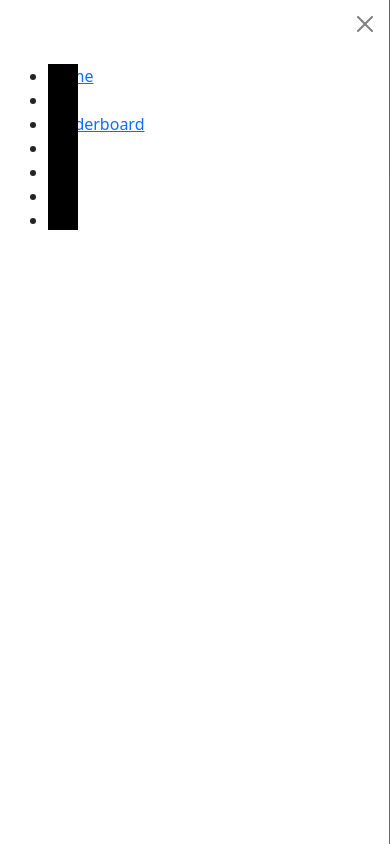
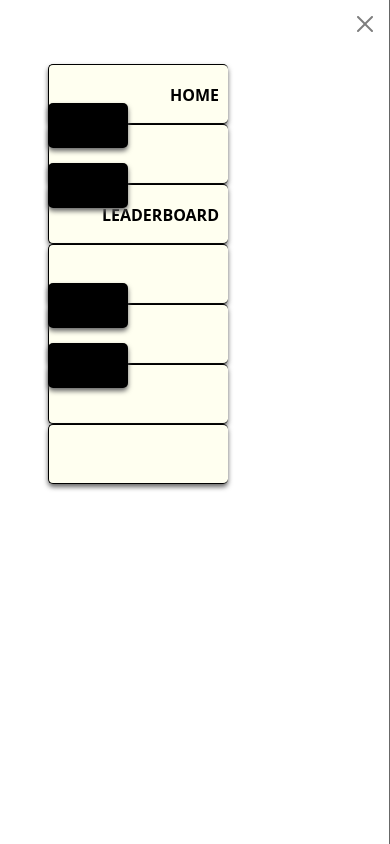
Before and after one commit to ErfanNajimi/sep-2024-hackathon-team-2, a Django app: page /mobile/ in a window 390 px wide, after a click that opens the changed part. Run offline with Django 4.2, Linux system fonts and the light colour scheme; some libraries are stand-ins or nearby versions.

Commit message:
bug: fix styling issues in mobile navbar

```diff
--- a/sep_2024_hackathon/settings.py
+++ b/sep_2024_hackathon/settings.py
@@ -36,6 +36,7 @@ ALLOWED_HOSTS = [
     ".herokuapp.com",
     "8000-erfannajimi-sep2024hack-4pnxzmd1rgi.ws-eu116.gitpod.io",
     "8000-erfannajimi-sep2024hack-ulg7t5ogawp.ws-eu116.gitpod.io",
+    "8000-caleom-sep2024hackathon-hfotpnntoi6.ws-eu116.gitpod.io",
 ]
 
 
--- a/static/css/style.css
+++ b/static/css/style.css
@@ -1,3 +1,5 @@
+
+
 .logo {
   width: 120px;
   height: 120px;
@@ -113,3 +115,58 @@ td {
 tr:hover {
   background-color: #f9f9f9;
 }
+
+/* sidebar piano */
+ ul {
+    list-style: none;
+    display: flex;
+    flex-direction: column;
+}
+ul .key-nav {
+    position: relative;
+    width: 180px;
+    height: 60px;
+    border: 1px solid black;
+    border-right: none;
+    background: #fffff0;
+    border-radius: 5px;
+    box-shadow: 0px 3px 5px #666;
+}
+
+ul .key-nav a {
+  width: 180px;
+  height: 60px;
+  border-radius: 5px;
+  display: flex;
+  justify-content: flex-end;
+  align-items: center;
+  padding-right: 10px;
+  font-weight: bold;
+  color: black;
+  text-decoration: none;
+  text-transform: uppercase;
+}
+
+ul .key-nav a:hover {
+  text-decoration: underline;
+}
+
+ul .key-nav a:active {
+  background-color: black;
+}
+
+ul .key-nav a:visited {
+  background-color: #ccc;
+}
+
+ul .black-key-nav {
+    position: absolute;
+    top: 37.5px;
+    left: -1px;
+    width: 80px;
+    height: 45px;
+    background: black;
+    border-radius: 5px;
+    box-shadow: 0px 3px 5px #666;
+    z-index: 999;
+}
--- a/templates/base.html
+++ b/templates/base.html
@@ -79,29 +79,29 @@
         <div class="offcanvas-body">
             <div>
                 <ul id="piano">
-                    <li class="key">
-                        <div  class="black-key"></div>
+                    <li class="key-nav">
+                        <div  class="black-key-nav"></div>
                         <a href="#" target="_blank">Home</a>
                     </li>
-                    <li class="key">
-                        <div  class="black-key"></div>
+                    <li class="key-nav">
+                        <div  class="black-key-nav"></div>
 
                     </li>
-                    <li class="key">
+                    <li class="key-nav">
                         <a href="#" target="_blank">Leaderboard</a>
                     </li>
-                    <li class="key">
-                        <div  class="black-key"></div>
+                    <li class="key-nav">
+                        <div  class="black-key-nav"></div>
 
                     </li>
-                    <li class="key">
-                        <div  class="black-key"></div>
+                    <li class="key-nav">
+                        <div  class="black-key-nav"></div>
 
                     </li>
-                    <li class="key">
+                    <li class="key-nav">
 
                     </li>
-                    <li class="key">
+                    <li class="key-nav">
 
                     </li>
                 </ul>
```
